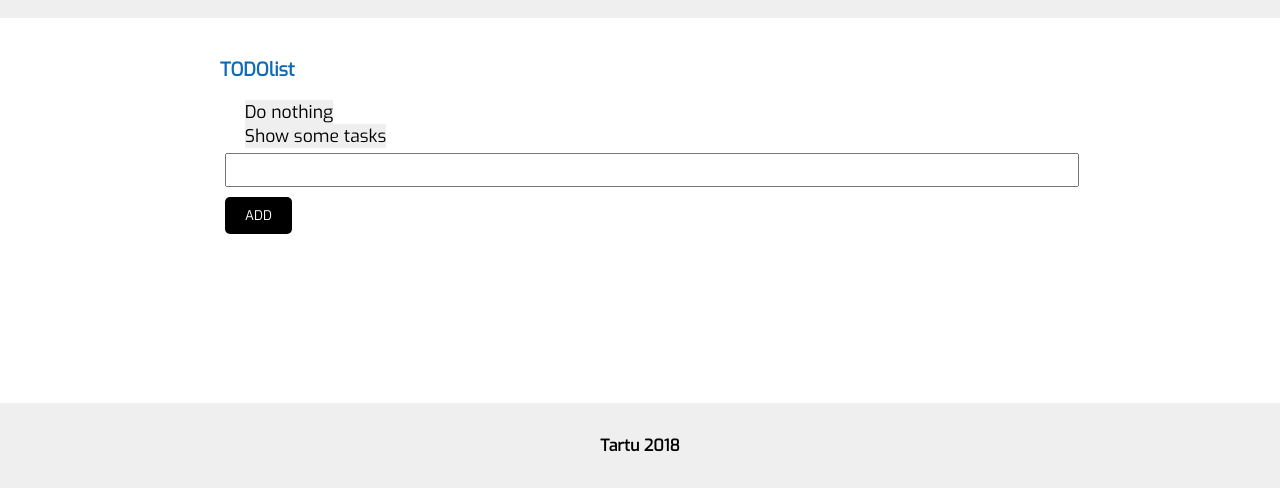
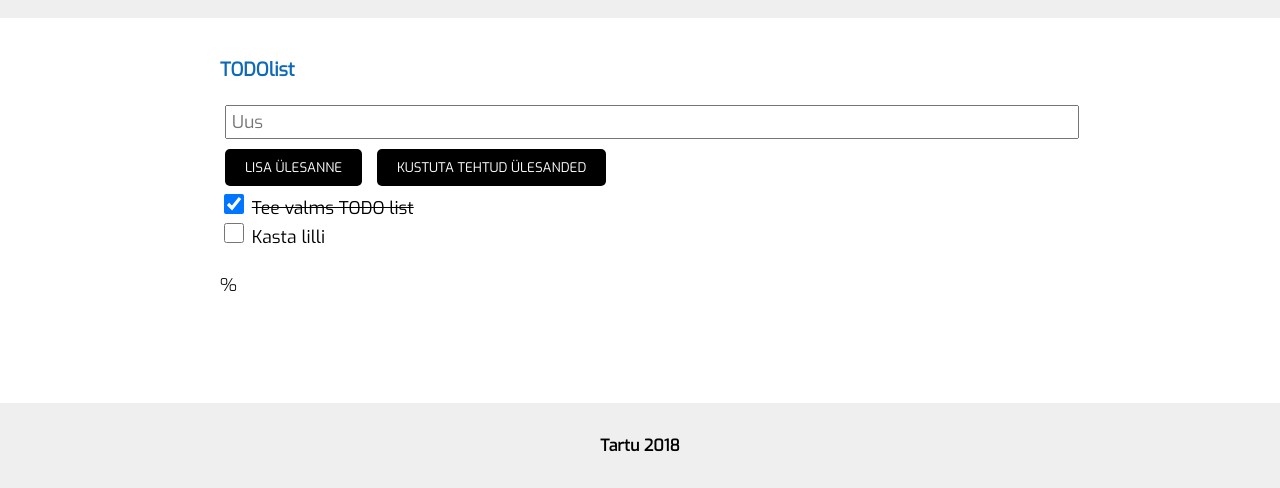
Before and after one commit to gerlik/angularJS_app, a plain HTML site: page todo.html in a window 1280 px wide. Shown: the part 312-800 px from the top of the page. Drawn offline with nearby package versions, Linux system fonts and the light colour scheme; some packages are replaced by stand-ins of ours.

Commit message:
Todolist works, clear completed tasks works, progress bar needs to be done yet

```diff
--- a/myCtrl.js
+++ b/myCtrl.js
@@ -1,27 +1,42 @@
-//TODO fix the design, add deletation and edit options, move done tasks elswhere, show percentage or 1/4 tasks done etc
-//We have to define our application first
-angular.module("todoApp", []).controller("todoController", ['$scope',
+
+angular.module("myTodoApp", []).controller("myTodoCtrl", ['$scope',
                                  function($scope) {
                                      //A model holding tasks
                                      $scope.taskList = [
                                          {done: true,
-                                          task: 'Do nothing'
+                                          task: 'Tee valms TODO list'
                                          },
                                          {
                                              done: false,
-                                             task: 'Show some tasks'
+                                             task: 'Kasta lilli'
                                          }
                                      ];
 
                                      //Function for adding task to the task list
                                      $scope.addTask = function(task) {
-
-                                         //I'm pushing a new task to the task list
                                          $scope.taskList.push({
                                              done: false,
                                              task: task
                                          });
+
+                                         // Cleared task form every time(no previous task text)
+                                         $scope.newTask = ""
                                      };
+
+                                     // Get the percentage of done tasks
+                                     $scope.getTotalTodos = function(){
+                                         return $scope.taskList.length;
+                                     };
+
+                                     // Clear completed tasks
+                                     $scope.clearCompleted = function(){
+                                         var completedTasks = $scope.taskList;
+                                         $scope.taskList = [];
+                                         angular.forEach(completedTasks, function(task){
+                                             if (!task.done) $scope.taskList.push(task);
+                                         })
+
+                                     }
 
                                  }
                                 ]);
--- a/style.css
+++ b/style.css
@@ -3,6 +3,7 @@
 @import url('https://fonts.googleapis.com/css?family=Quicksand');
 @import url('https://fonts.googleapis.com/css?family=Exo');
 
+/* BASIC STYLE; FRONT PAGE */
 html{
     height: 100%;
 }
@@ -97,14 +98,6 @@ li a:visited{
     text-align: justify;
 }
 
-.todo{
-    text-align: justify;
-}
-
-.task{
-    padding: 2px;
-}
-
 footer{
     position: absolute;
     text-align: center;
@@ -129,26 +122,19 @@ footer{
     background-color: #d73131;
 }
 
+/* TODO LIST */
+
 .tasklist{
     width: 100%;
     min-width: 250px;
-    text-align: left;
+    text-align: justify;
     font-size: 110%;
 }
 
 input[type='checkbox']{
-    opacity: 0;
+    height: 20px;
+    width: 20px;
     cursor: pointer;
-}
-
-.checkmark{
-    height: 25px;
-    width: 25px;
-    background-color: #efefef;
-}
-
-.checkmark:hover input{
-    background-color: #ccc;
 }
 
 input[type='text']{
@@ -160,7 +146,7 @@ input[type='text']{
     font-family: 'Exo', sans-serif;
 }
 
-.tasklist button{
+.input-form button{
     padding: 10px 20px;
     border: 0px;
     background-color: #000;
@@ -170,3 +156,13 @@ input[type='text']{
     margin: 5px;
     text-transform: uppercase;
 }
+
+.checkmark{
+    text-align: justify;
+}
+
+.done{
+  text-decoration: line-through;
+}
+
+/**/
--- a/todo.html
+++ b/todo.html
@@ -38,19 +38,23 @@
             <div class="content">
                 <h3>TODOlist</h3>
 
-                <div class="tasklist" ng-app="todoApp" ng-controller="todoController">
+                <div class="tasklist" ng-app="myTodoApp" ng-controller="myTodoCtrl">
                     <!--TEST-->
-                    <!--ng-repeat will loop through the taskList -->
-                    <div ng-repeat='task in taskList'>
-                        <!-- A checkbox displaying the progress -->
-                        <input type='checkbox' ng-model='task.done' />
-                        <!-- An information of a task -->
-                        <span class="checkmark" ng-class='{done: task.done}'>{{task.task}}</span>
+                    <div class='input-form'>
+                        <input type="text" maxlength="50" placeholder="Uus" ng-model='newTask'>
+
+                        <button id="addtask" ng-click='addTask(newTask)'>Lisa ülesanne</button>
+                        <button id="clearCompl" ng-click="clearCompleted()">Kustuta tehtud ülesanded</button>
+                        <br>
+
                     </div>
-                    <div class='input-form'>
-                        <input type='text' ng-model='newTask' />
-                        <button id="addtask" ng-click='addTask(newTask)'>Add</button>
+                    <div ng-repeat="task in taskList">
+                        <input type="checkbox" ng-model="task.done">
+
+                        <span class="checkmark" ng-class="{done: task.done}">{{task.task}}</span>
                     </div>
+                    <br>
+                    <span ng-class="">{{task.getTotalTodos()}}%</span><br>
 
                 </div>
             </div>
```
